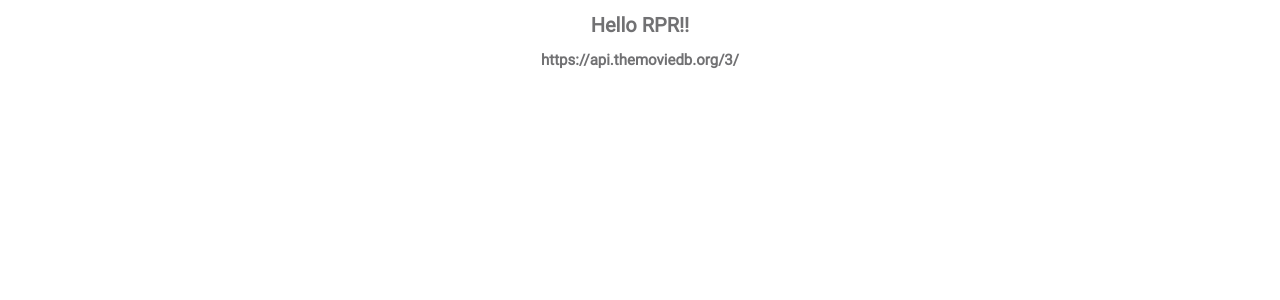
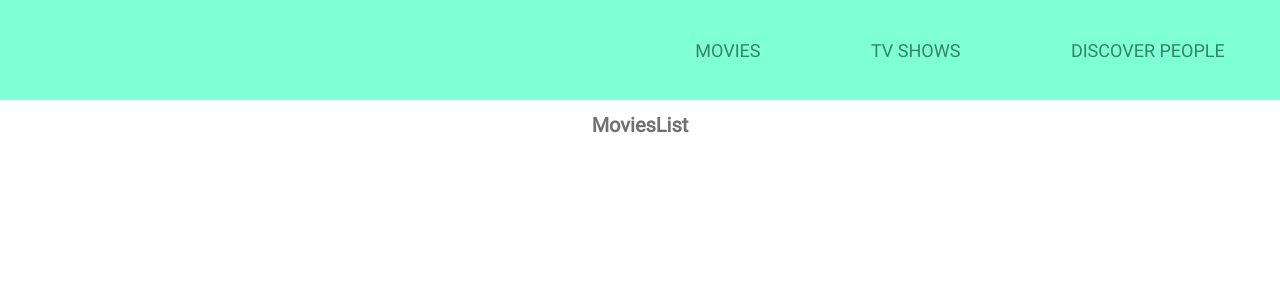
Before and after one commit to ram619prasad/MovieWorld, a React app: page / in a window 1280 px wide. Shown: the top 300 px of the page. Built offline with nearby package versions, Linux system fonts and the light colour scheme; no server answers.

Commit message:
MovieWorld: Header and Component structure.
* Included 2 new folders

  Components -> For storing the stateless react components
  Container  -> For storing the stateful components.

* Added basic header for the app.

```diff
--- a/src/App.js
+++ b/src/App.js
@@ -1,25 +1,28 @@
 import React, { Component } from 'react';
 import classes from './App.module.css';
-import axios from './axiosInstances/movieInstance';
+// import axios from './axiosInstances/movieInstance';
+
+import Layout from './containers/Layout/Layout';
 
 class App extends Component {
-  componentDidMount() {
-    axios.get('/popular')
-      .then(res => {
-        console.log('====================================');
-        console.log(res.data);
-        console.log('====================================');
-      })
-      .catch(err => {
-        console.error('err', err);
-      })
-  }
+  // componentDidMount() {
+  //   axios.get('/popular')
+  //     .then(res => {
+  //       console.log('====================================');
+  //       console.log(res.data);
+  //       console.log('====================================');
+  //     })
+  //     .catch(err => {
+  //       console.error('err', err);
+  //     })
+  // }
 
   render() {
     return (
       <div className={classes.App}>
-        <h1>Hello RPR!!</h1>
-        <h2>{process.env.REACT_APP_API_BASE_URL}</h2>
+        {/* <h1>Hello RPR!!</h1>
+        <h2>{process.env.REACT_APP_API_BASE_URL}</h2> */}
+        <Layout />
       </div>
     );
   }
--- a/src/App.module.css
+++ b/src/App.module.css
@@ -1,3 +1,5 @@
 .App {
-  text-align: center;
+  display: grid;
+  grid-template-columns: 1fr;
+  grid-template-rows: repeat(2, 1fr);
 }
--- /dev/null
+++ b/src/components/Header/Header.js
@@ -0,0 +1,25 @@
+import React from 'react';
+
+import classes from './Header.module.css';
+
+const header = () => {
+    return(
+        <header className={classes.header}>
+            <nav className={classes.headerNav}>
+                <ul className={classes.headerList}>
+                    <li className={classes.headerListItem}>
+                        <a href="/" className={classes.headerLink}>Movies</a>
+                    </li>
+                    <li className={classes.headerListItem}>
+                        <a href="/" className={classes.headerLink}>Tv Shows</a>
+                    </li>
+                    <li className={classes.headerListItem}>
+                        <a href="/" className={classes.headerLink}>Discover People</a>
+                    </li>
+                </ul>
+            </nav>
+        </header>
+    );
+};
+
+export default header;
--- /dev/null
+++ b/src/components/Header/Header.module.css
@@ -0,0 +1,39 @@
+.header {
+    height: 10rem;
+    background-color: aquamarine;
+    /* display: flex;
+    justify-content: flex-end;
+    align-items: center; */
+}
+
+.headerNav {
+    height: 100%;
+    display: flex;
+    align-items: center;
+    justify-content: flex-end;
+}
+
+.headerList {
+    margin: 0;
+    padding: 0;
+    width: 50%;
+    display: flex;
+    justify-content: space-around;
+}
+
+.headerListItem {
+    list-style: none;
+    font-size: 1.8rem;
+    text-transform: uppercase;
+}
+
+.headerLink:link,
+.headerLink:visited {
+    text-decoration: none;
+    color: rgba(3, 48, 32, .6);
+}
+
+.headerLink:hover,
+.headerLink:active {
+    color: rgba(3, 48, 32);
+}
--- /dev/null
+++ b/src/containers/Layout/Layout.js
@@ -0,0 +1,19 @@
+import React, { Component } from 'react';
+
+import Header from '../../components/Header/Header';
+import MoviesList from '../MoviesList/MoviesList';
+
+class Layout extends Component {
+    render() {
+        return (
+            <React.Fragment>
+                <Header />
+                <main>
+                    <MoviesList />
+                </main>
+            </React.Fragment>
+        );
+    };
+};
+
+export default Layout;
--- /dev/null
+++ b/src/containers/MoviesList/MoviesList.js
@@ -0,0 +1,11 @@
+import React, { Component } from 'react';
+
+class MoviesList extends Component {
+    render() {
+        return (
+            <h1>MoviesList</h1>
+        );
+    };
+};
+
+export default MoviesList;
--- a/src/index.css
+++ b/src/index.css
@@ -27,6 +27,7 @@
   margin: 0;
   padding: 0;
   box-sizing: border-box;
+  text-align: center;
   -webkit-font-smoothing: antialiased;
   -moz-osx-font-smoothing: grayscale;
 }
```
Also changed, not shown: src/containers/Layout/Layout.module.css (added), src/containers/MoviesList/MoviesList.module.css (added).
